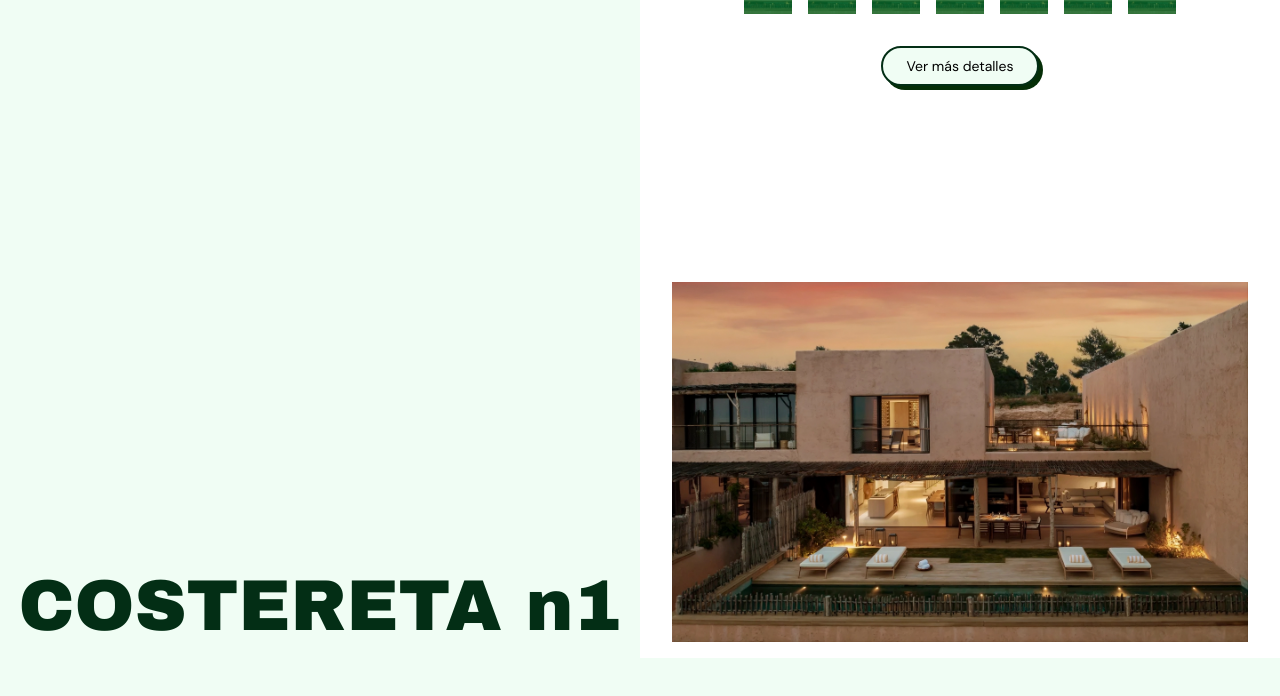
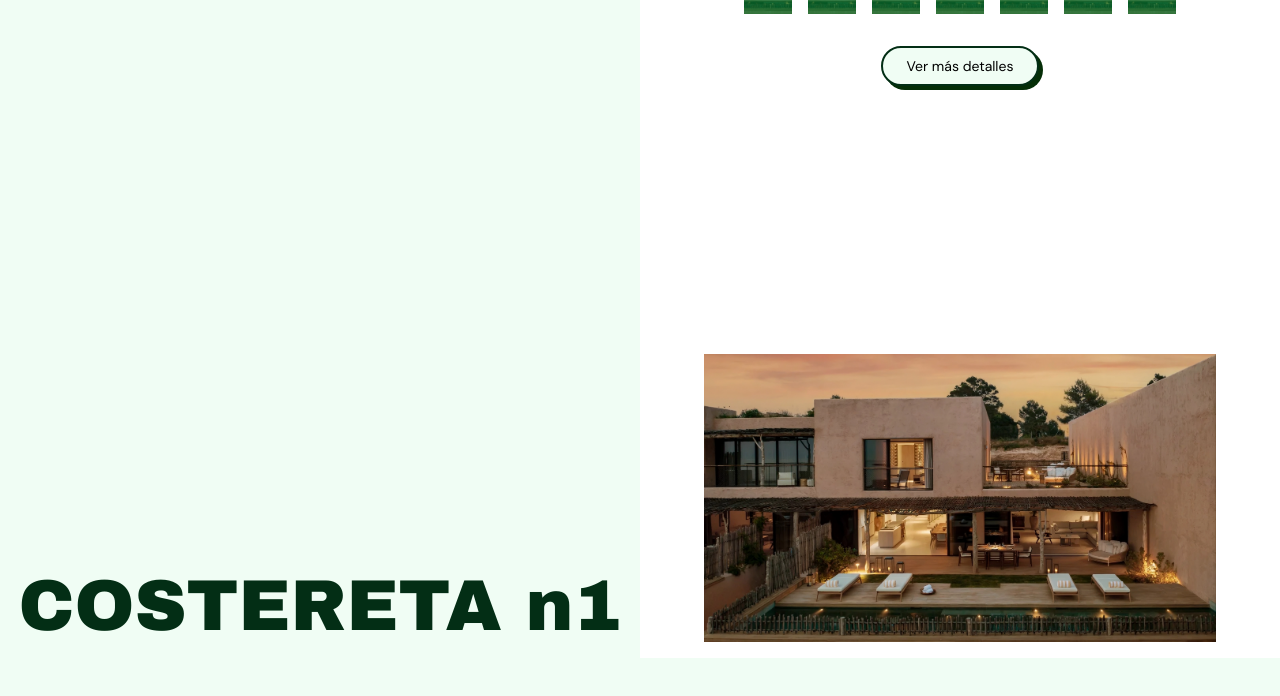
Before and after one commit to JaumeEsquerdo/costera-n1, a Next.js app in the folder costera-n1/: page / in a window 1280 px wide. Shown: the part 2574-3270 px from the top of the page. Built offline with nearby package versions, Linux system fonts and the light colour scheme.

Commit message:
arreglar consistencia del render de la img clicada en PresentationHouse

```diff
--- a/costera-n1/app/components/PresentationHouse.jsx
+++ b/costera-n1/app/components/PresentationHouse.jsx
@@ -137,13 +137,15 @@ export const PresentationHouse = () => {
                 Ver más detalles
               </Link>
             </div>
-            <Image
-              src={imageRendered}
-              width={300}
-              height={550}
-              alt=""
-              className="lg:w-460 lg:h-auto"
-            />
+            <div className="relative overflow-hidden max-w-[80vw] lg:max-w-[40vw] w-260 aspect-video">
+              <Image
+                src={imageRendered}
+                fill
+                priority
+                alt="Imagen de presentación del piso ampliado"
+                className="object-cover"
+              />
+            </div>
           </div>
         </section>
       </div>
```
